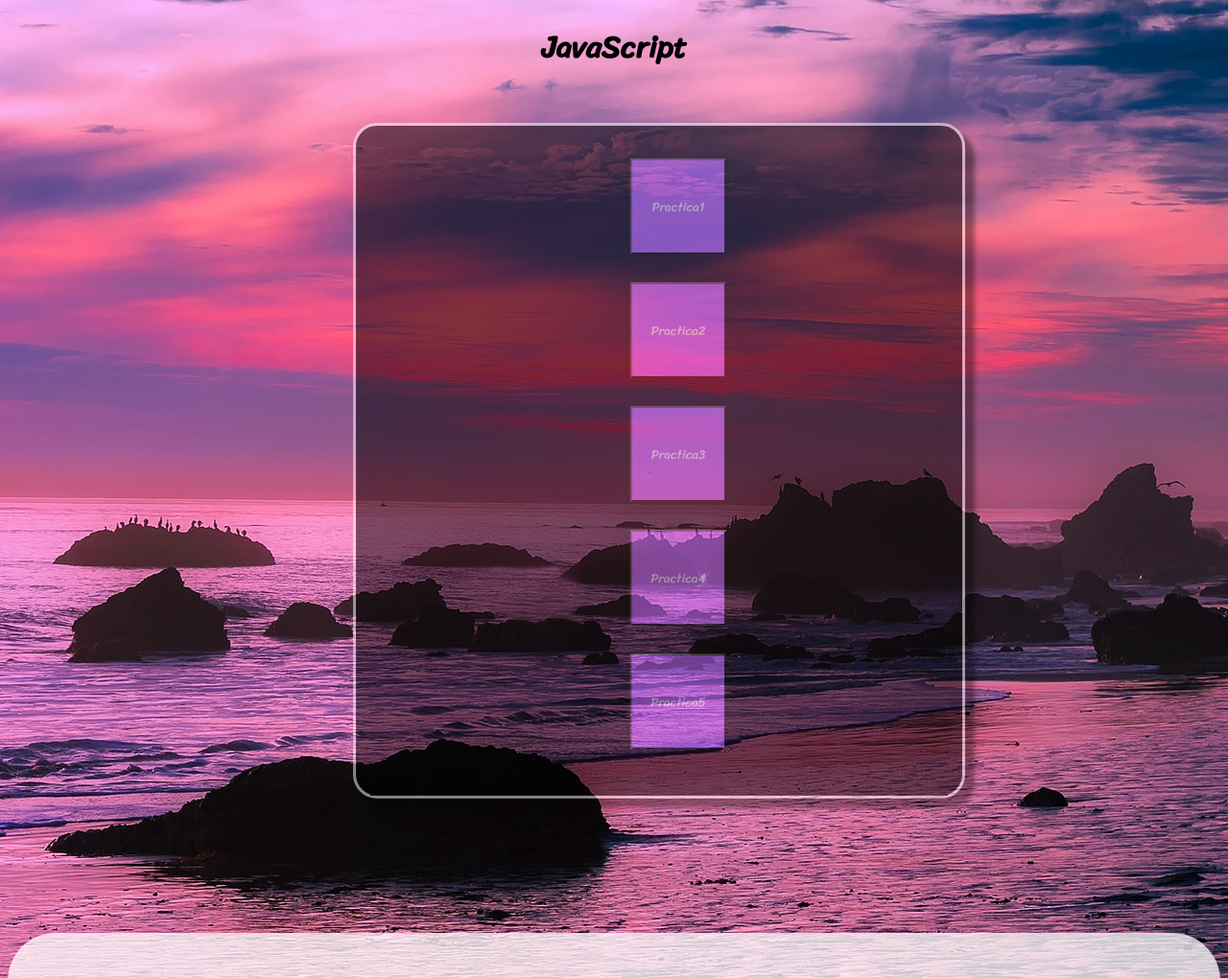
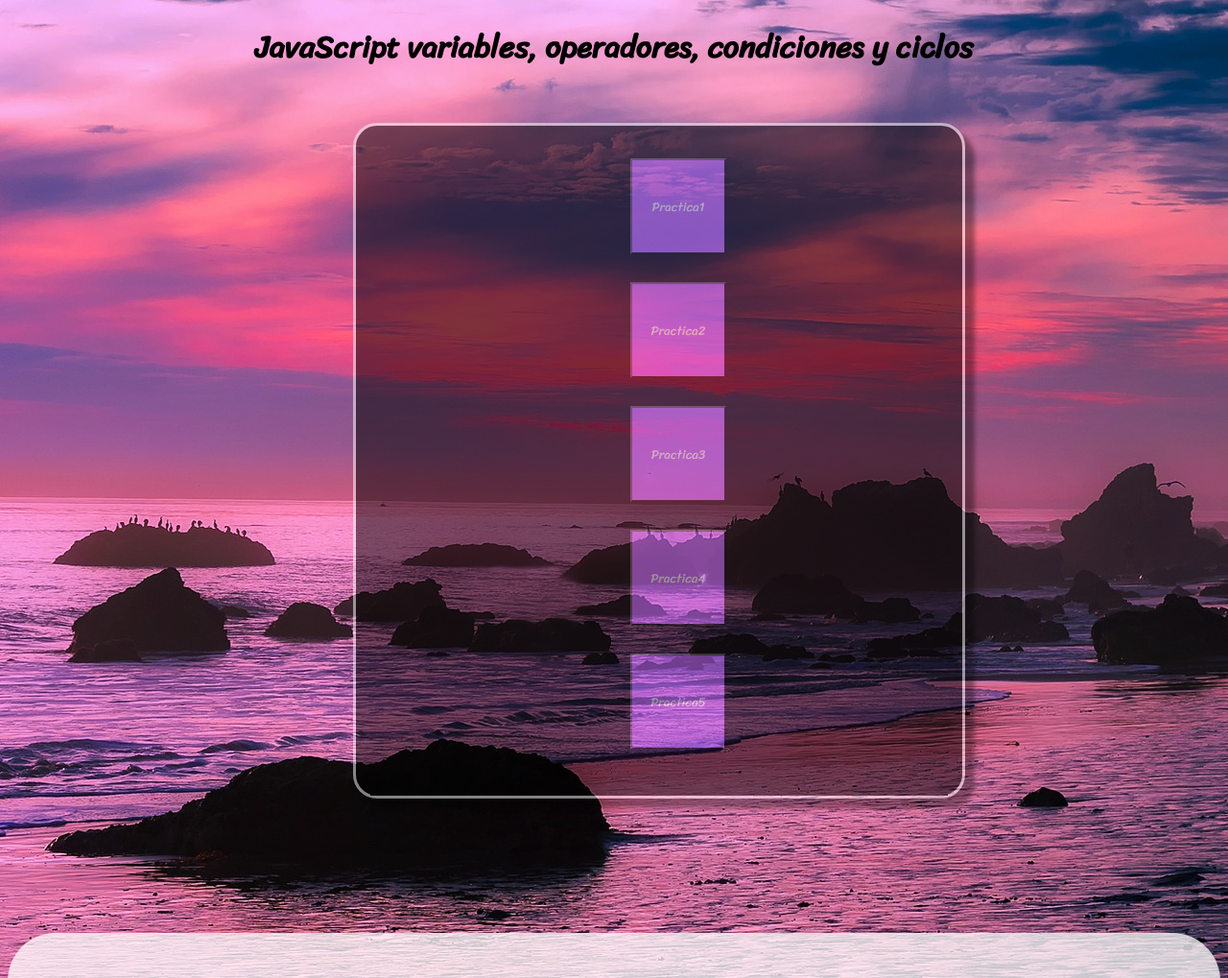
Before and after one commit to ClaudiaDeJesusAlfaro/SistemasO, a plain HTML site: page index.html in a window 1280 px wide. Shown: the top 1019 px of the page at 96% size. Drawn offline with Linux system fonts and the light colour scheme.

Commit message:
Seguimos

```diff
--- a/index.html
+++ b/index.html
@@ -86,7 +86,7 @@ input{
     </style>
   </head>
   <body>
-<h1 align="center">JavaScript</h1>
+<h1 align="center">JavaScript variables, operadores, condiciones y ciclos</h1>
     <article class="contenido">
       <div class="Opciones">
         <ul>
```
